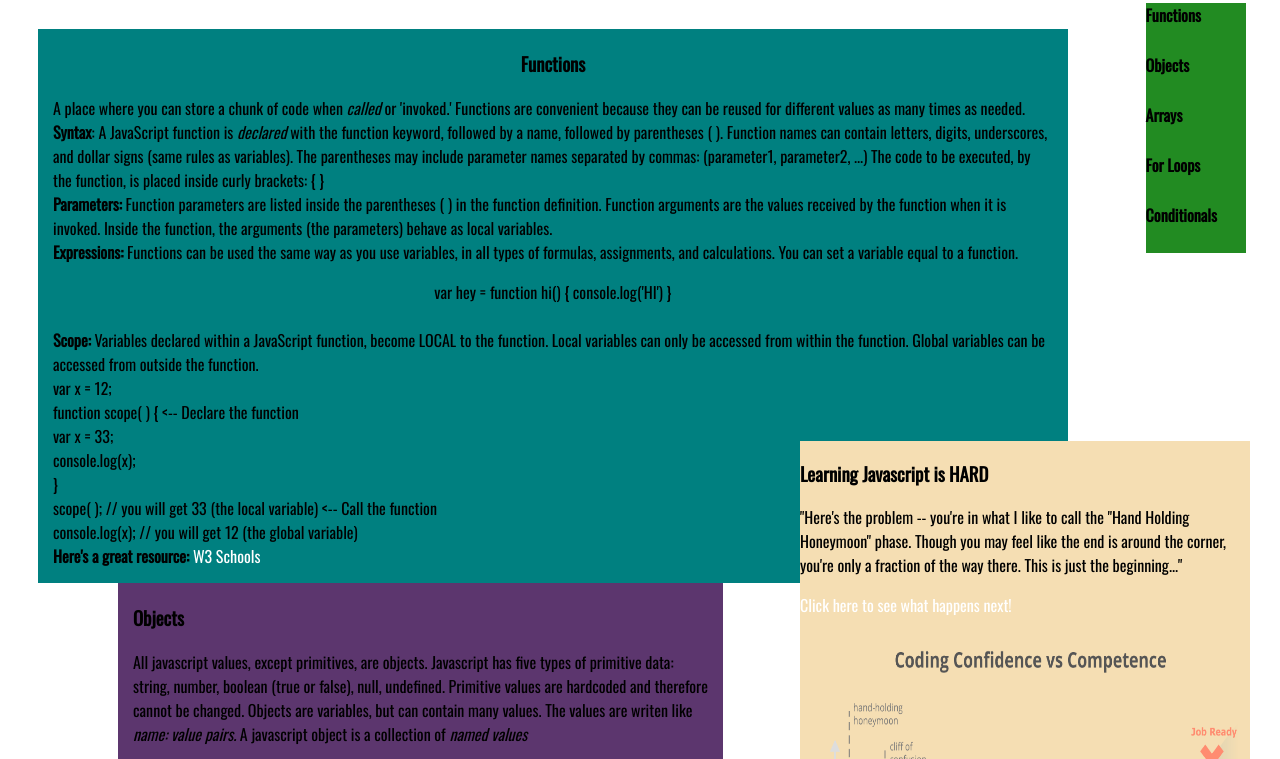
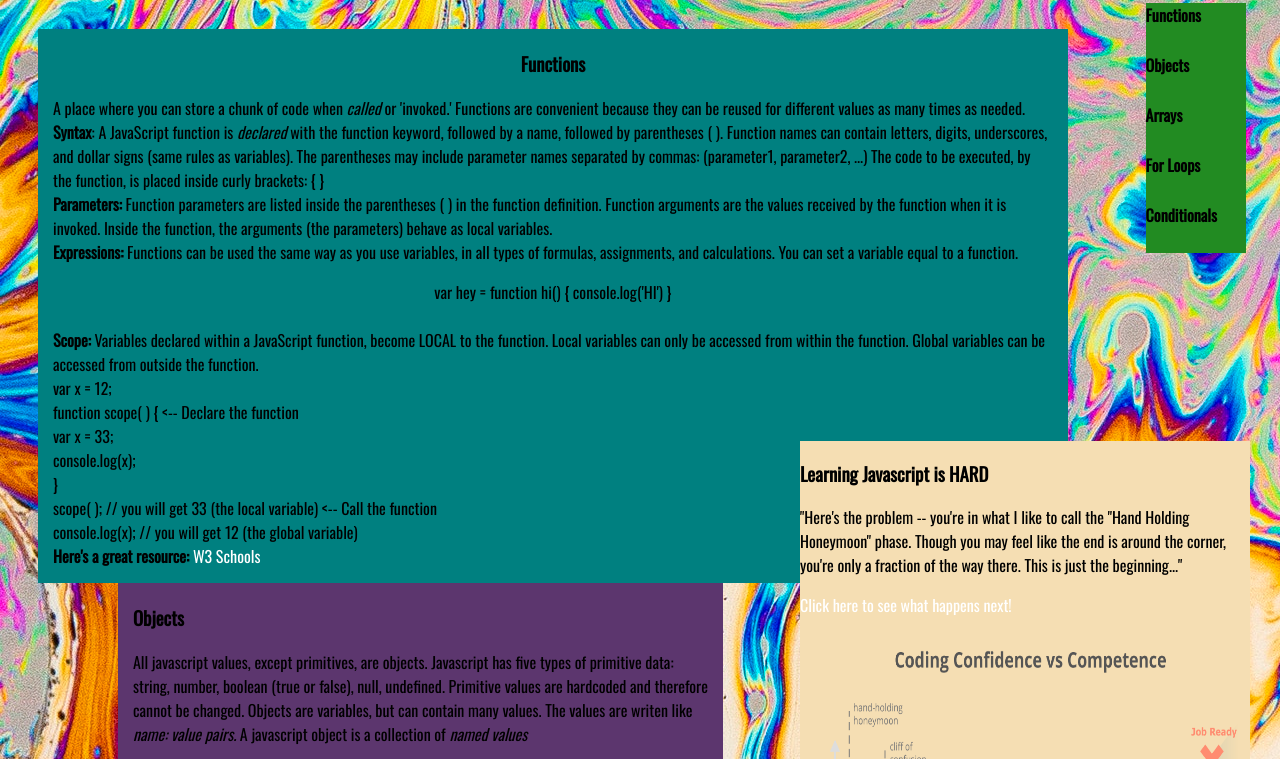
Before and after one commit to maddieijams/webpageProject, a plain HTML site: page index.html in a window 1280 px wide. Shown: the part 103-862 px from the top of the page. Drawn offline with nearby package versions, Linux system fonts and the light colour scheme.

Commit message:
please work!

```diff
--- a/index.css
+++ b/index.css
@@ -5,7 +5,7 @@ html *
 
 
 body {
-    background-image: url("../tutorialWebpageProject/assets/photo-1541356665065-22676f35dd40.jpg") !important;
+    background-image: url("assets/photo-1541356665065-22676f35dd40.jpg") !important;
 
 }
 
```
